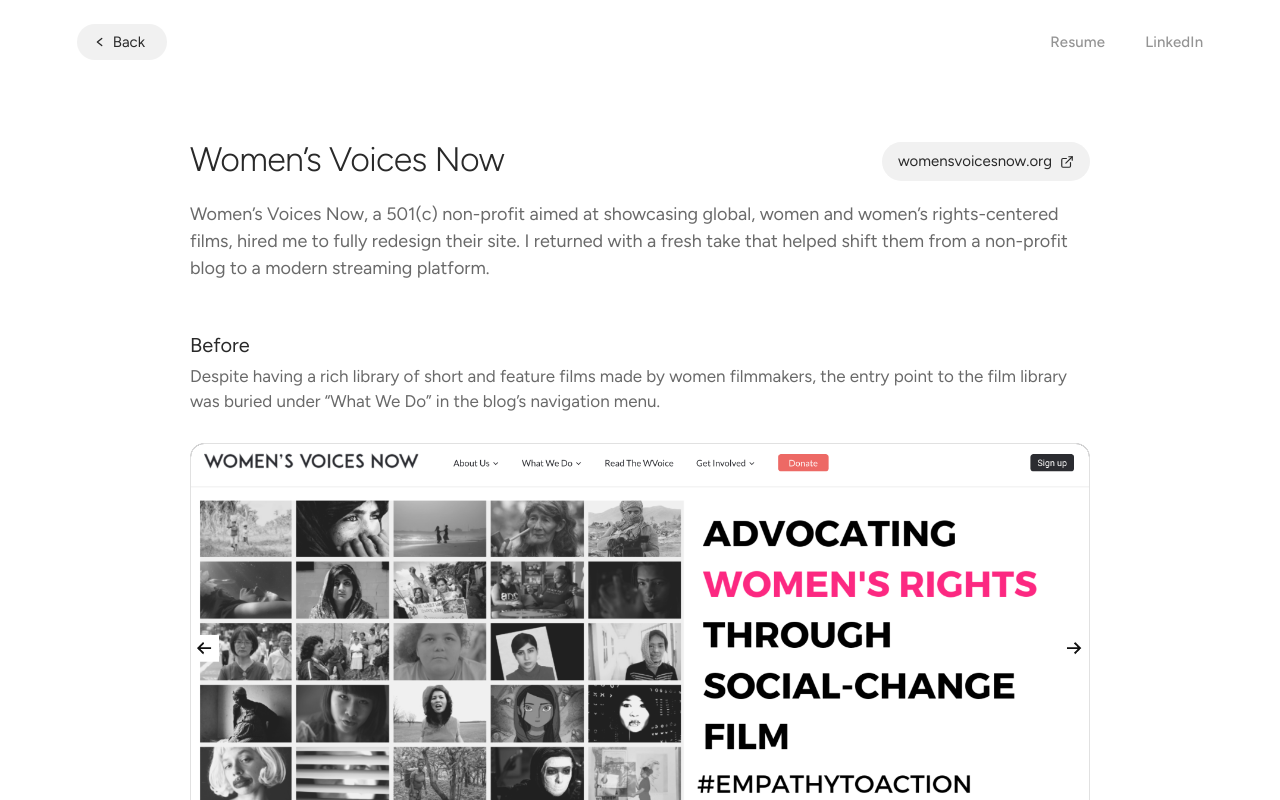
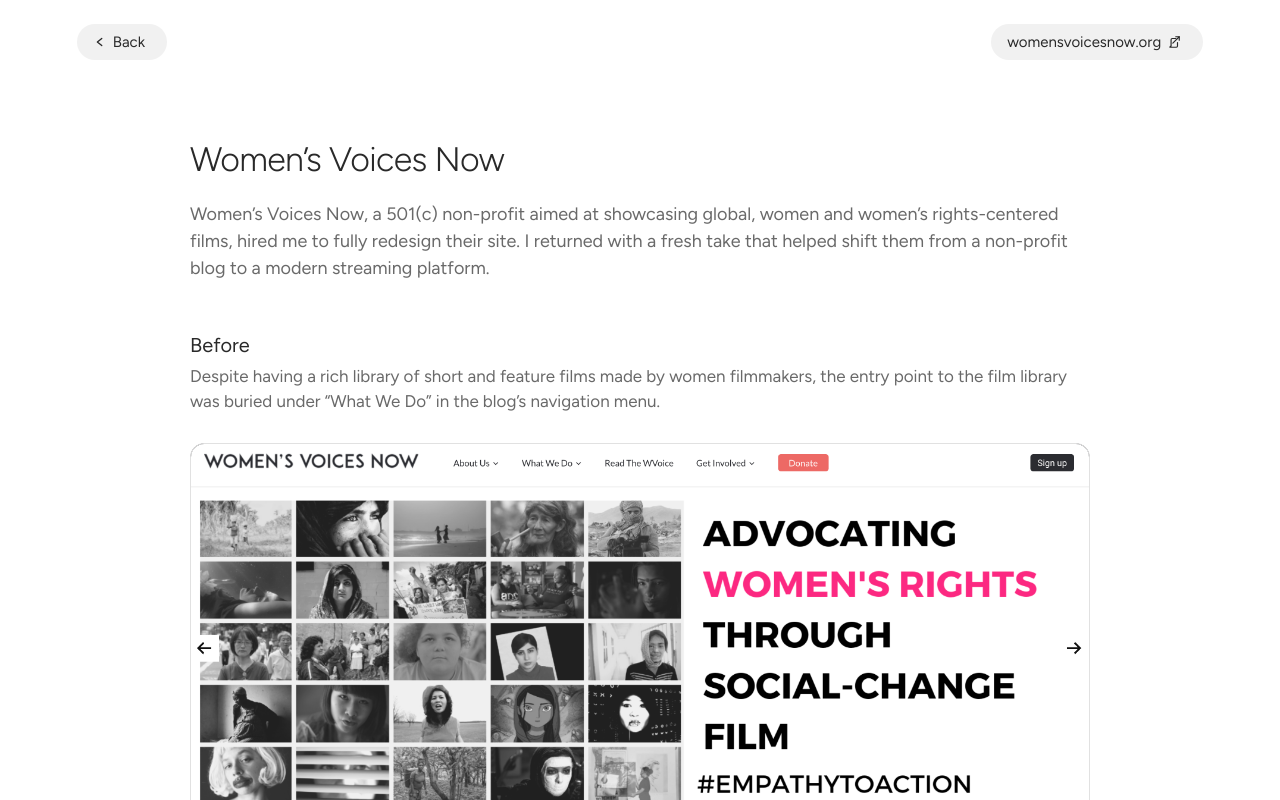
Before and after one commit to ssandlin12/portfolio, a Next.js app: page /wvn in a window 1280 px wide. Shown: the top 800 px of the page. Built offline with nearby package versions, Linux system fonts and the light colour scheme.

Commit message:
Unify case study headers

```diff
--- a/src/app/diffui/page.tsx
+++ b/src/app/diffui/page.tsx
@@ -108,6 +108,7 @@
     >
       <style>{`
         .nav-link:hover { color: ${INK_DARK} !important; }
+        .case-title-row .case-link-pill { display: none; }
 
         /* Pill-style back button — matches .case-link-pill (no shadow, ececec/e3e3e3). */
         .back-pill {
@@ -340,32 +341,14 @@
           </svg>
           Back
         </Link>
-        <nav
-          className="flex"
-          style={{
-            justifySelf: "end",
-            columnGap: "clamp(20px, 4vw, 40px)",
-          }}
-        >
-          <a
-            href="https://drive.google.com/file/d/1Vc50sGAOZPn380b65T648lka6LVHIrct/view?usp=sharing"
-            target="_blank"
-            rel="noopener noreferrer"
-            className="nav-link"
-            style={navItem}
-          >
-            Resume
-          </a>
-          <a
-            href="https://www.linkedin.com/in/anna-sandlin/"
-            target="_blank"
-            rel="noopener noreferrer"
-            className="nav-link"
-            style={navItem}
-          >
-            LinkedIn
-          </a>
-        </nav>
+        <a href="https://diffui.ai" target="_blank" rel="noopener noreferrer" className="back-pill" style={{ justifySelf: "end" }} aria-label="Visit diffui.ai">
+          diffui.ai
+          <svg width="14" height="14" viewBox="0 0 24 24" fill="none" stroke="currentColor" strokeWidth="2" strokeLinecap="round" strokeLinejoin="round" aria-hidden>
+            <path d="M18 13v6a2 2 0 0 1-2 2H5a2 2 0 0 1 2-2V8a2 2 0 0 1 2-2h6" />
+            <polyline points="15 3 21 3 21 9" />
+            <line x1="10" y1="14" x2="21" y2="3" />
+          </svg>
+        </a>
       </div>
 
       <article className="case-article">
--- a/src/app/fitably/page.tsx
+++ b/src/app/fitably/page.tsx
@@ -120,6 +120,7 @@
     >
       <style>{`
         .nav-link:hover { color: ${INK_DARK} !important; }
+        .case-title-row .case-link-pill { display: none; }
 
         /* Pill-style back button — matches .case-link-pill (no shadow, ececec/e3e3e3). */
         .back-pill {
@@ -331,32 +332,14 @@
           </svg>
           Back
         </Link>
-        <nav
-          className="flex"
-          style={{
-            justifySelf: "end",
-            columnGap: "clamp(20px, 4vw, 40px)",
-          }}
-        >
-          <a
-            href="https://drive.google.com/file/d/1Vc50sGAOZPn380b65T648lka6LVHIrct/view?usp=sharing"
-            target="_blank"
-            rel="noopener noreferrer"
-            className="nav-link"
-            style={navItem}
-          >
-            Resume
-          </a>
-          <a
-            href="https://www.linkedin.com/in/anna-sandlin/"
-            target="_blank"
-            rel="noopener noreferrer"
-            className="nav-link"
-            style={navItem}
-          >
-            LinkedIn
-          </a>
-        </nav>
+        <a href="https://fitably.com" target="_blank" rel="noopener noreferrer" className="back-pill" style={{ justifySelf: "end" }} aria-label="Visit fitably.com">
+          fitably.com
+          <svg width="14" height="14" viewBox="0 0 24 24" fill="none" stroke="currentColor" strokeWidth="2" strokeLinecap="round" strokeLinejoin="round" aria-hidden>
+            <path d="M18 13v6a2 2 0 0 1-2 2H5a2 2 0 0 1 2-2V8a2 2 0 0 1 2-2h6" />
+            <polyline points="15 3 21 3 21 9" />
+            <line x1="10" y1="14" x2="21" y2="3" />
+          </svg>
+        </a>
       </div>
 
       <article className="case-article">
--- a/src/app/wvn/page.tsx
+++ b/src/app/wvn/page.tsx
@@ -113,6 +113,7 @@
     >
       <style>{`
         .nav-link:hover { color: ${INK_DARK} !important; }
+        .case-title-row .case-link-pill { display: none; }
 
         .back-pill {
           display: inline-flex;
@@ -459,32 +460,14 @@
           </svg>
           Back
         </Link>
-        <nav
-          className="flex"
-          style={{
-            justifySelf: "end",
-            columnGap: "clamp(20px, 4vw, 40px)",
-          }}
-        >
-          <a
-            href="https://drive.google.com/file/d/1Vc50sGAOZPn380b65T648lka6LVHIrct/view?usp=sharing"
-            target="_blank"
-            rel="noopener noreferrer"
-            className="nav-link"
-            style={navItem}
-          >
-            Resume
-          </a>
-          <a
-            href="https://www.linkedin.com/in/anna-sandlin/"
-            target="_blank"
-            rel="noopener noreferrer"
-            className="nav-link"
-            style={navItem}
-          >
-            LinkedIn
-          </a>
-        </nav>
+        <a href="https://womensvoicesnow.org" target="_blank" rel="noopener noreferrer" className="back-pill" style={{ justifySelf: "end" }} aria-label="Visit womensvoicesnow.org">
+          womensvoicesnow.org
+          <svg width="14" height="14" viewBox="0 0 24 24" fill="none" stroke="currentColor" strokeWidth="2" strokeLinecap="round" strokeLinejoin="round" aria-hidden>
+            <path d="M18 13v6a2 2 0 0 1-2 2H5a2 2 0 0 1 2-2V8a2 2 0 0 1 2-2h6" />
+            <polyline points="15 3 21 3 21 9" />
+            <line x1="10" y1="14" x2="21" y2="3" />
+          </svg>
+        </a>
       </div>
 
       <article className="case-article">
```
